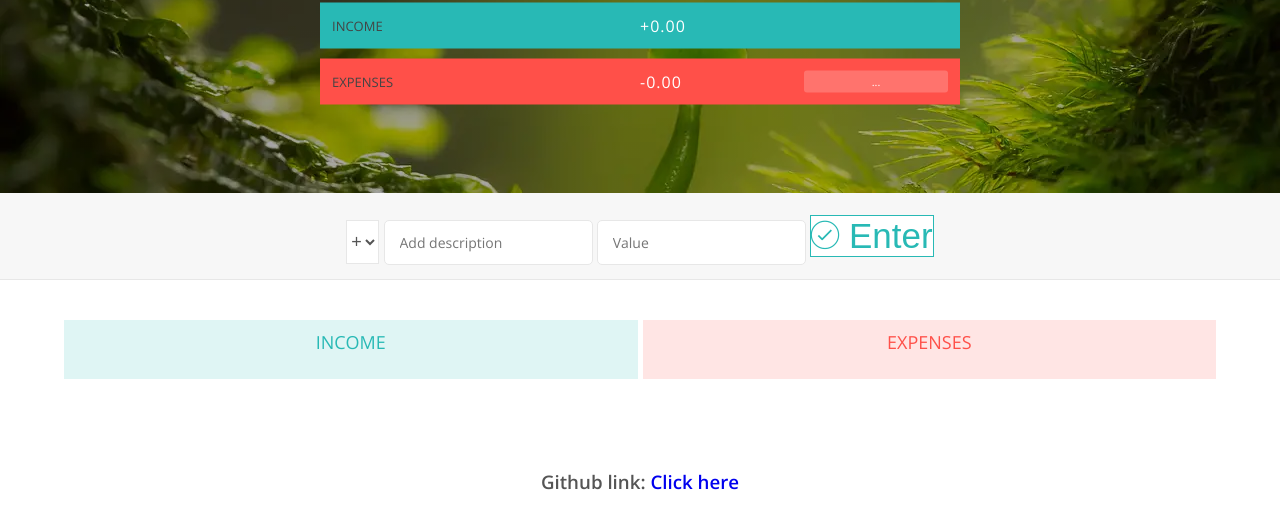
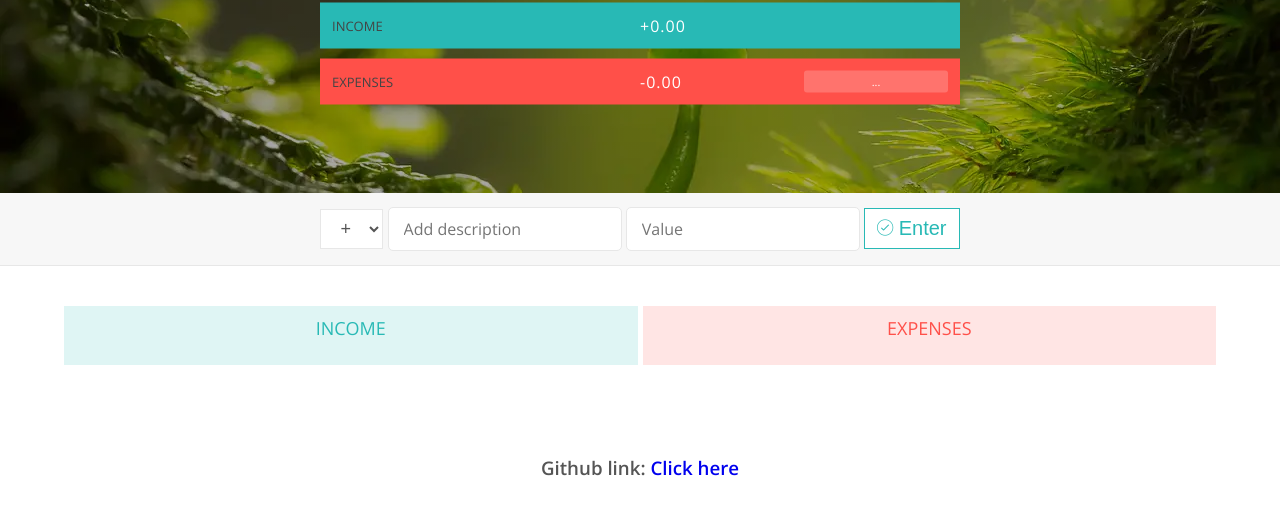
Before and after one commit to Ramrachai/budgetybyjonas, a plain HTML site: page public/index.html in a window 1280 px wide. Shown: the part 207-736 px from the top of the page. Drawn offline with nearby package versions, Linux system fonts and the light colour scheme.

Commit message:
button and input field padding fixed

```diff
--- a/public/style.css
+++ b/public/style.css
@@ -130,14 +130,13 @@ body {
 }
 
 .add__type {
-  /* width: 55px; */
   border: 1px solid #e7e7e7;
-  height: 44px;
   font-size: 18px;
   color: inherit;
   background-color: #fff;
   font-weight: 300;
   transition: border 0.3s;
+  padding: 8px 15px;
 }
 
 .add__description,
@@ -146,8 +145,8 @@ body {
   background-color: #fff;
   color: inherit;
   font-family: inherit;
-  font-size: 14px;
-  padding: 12px 15px;
+  font-size: 16px;
+  padding: 10px 15px;
   border-radius: 5px;
   transition: border 0.3s;
 }
@@ -160,12 +159,12 @@ body {
 }
 
 .add__btn {
-  font-size: 35px;
+  font-size: 20px;
   background: #fff;
   border: 1px solid #28b9b5;
   color: #28b9b5;
   cursor: pointer;
-  margin-top: 8px;
+  padding: 8px 12px;
 }
 
 .add__btn:active {
@@ -328,4 +327,7 @@ h2 {
   .budget {
     width: 80%;
   }
+  .add__btn {
+    margin-top: 10px;
+  }
 }
```
Also changed, not shown: 1 other file.
